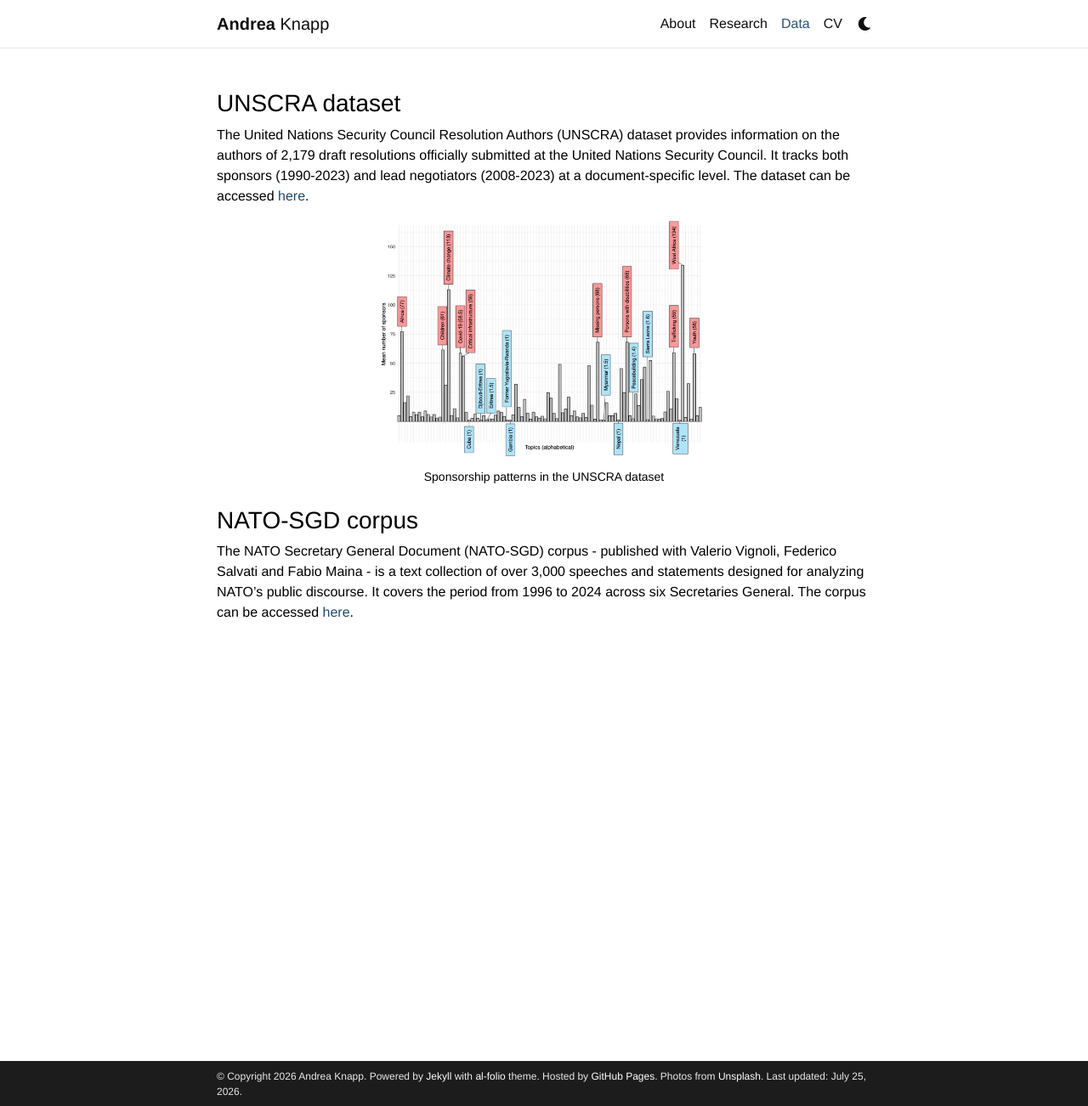
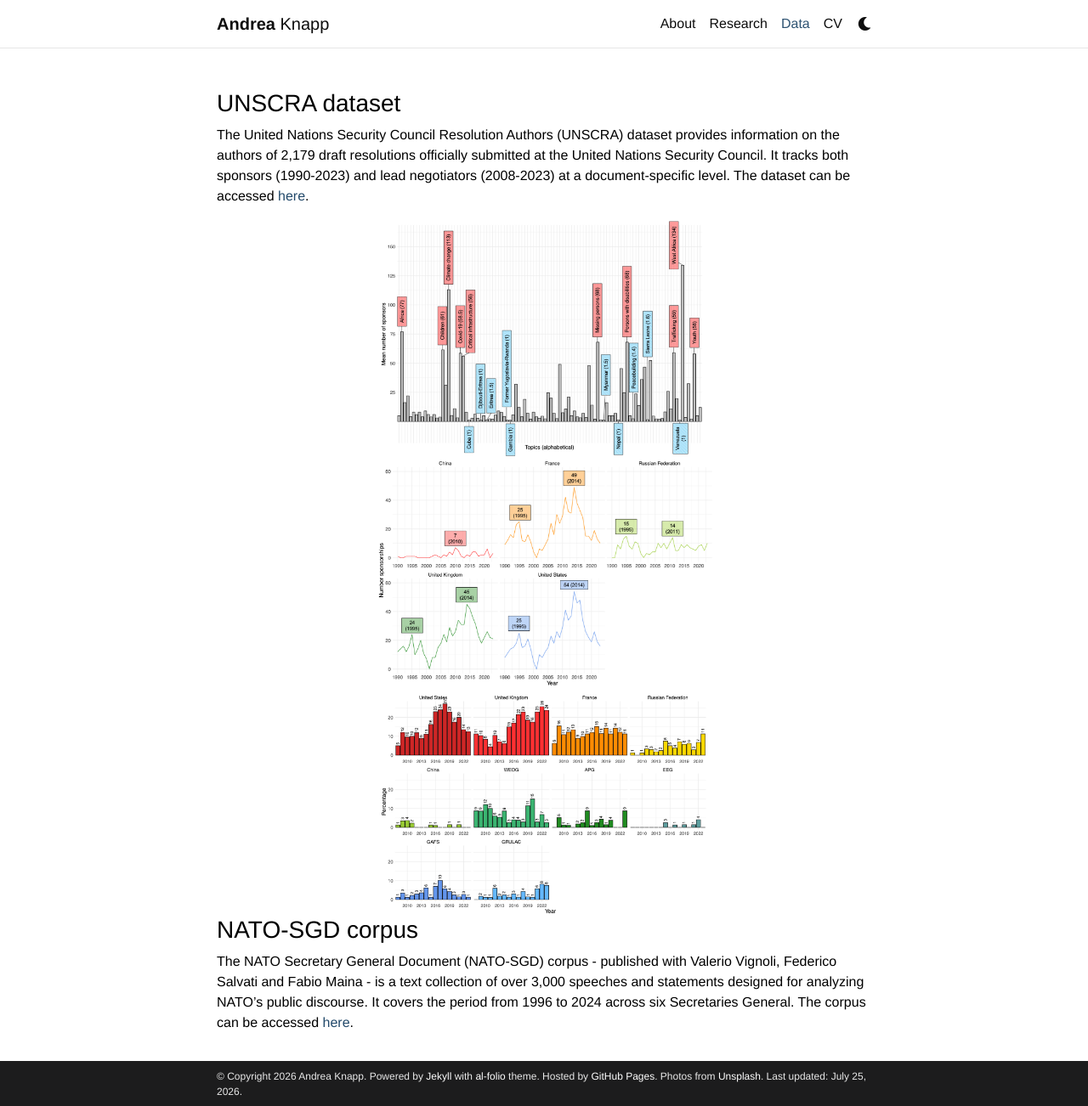
Before and after one commit to andrea-knpp/website, a Jekyll site: the page built from _pages/data.md, in a window 1280 px wide and 1302 px high. Shown: the whole window at 85% size. Built offline with Jekyll 4.4.1, drawn with Linux system fonts in a browser that asks for light colours; comment, search, counter and statistics services are not loaded; a style sheet for code colours, icons or effects is not loaded.

Commit message:
Update data.md

```diff
--- a/_pages/data.md
+++ b/_pages/data.md
@@ -13,7 +13,14 @@
 
 <div style="text-align: center;">
   <img src="/assets/img/Picture1.png" alt="UNSCRA dataset" width="400">
-  <p class="caption">Sponsorship patterns in the UNSCRA dataset</p>
+</div>
+
+<div style="text-align: center;">
+  <img src="/assets/img/Picture2.png" alt="UNSCRA dataset" width="400">
+</div>
+
+<div style="text-align: center;">
+  <img src="/assets/img/Picture3.png" alt="UNSCRA dataset" width="400">
 </div>
 
 ### NATO-SGD corpus
```
